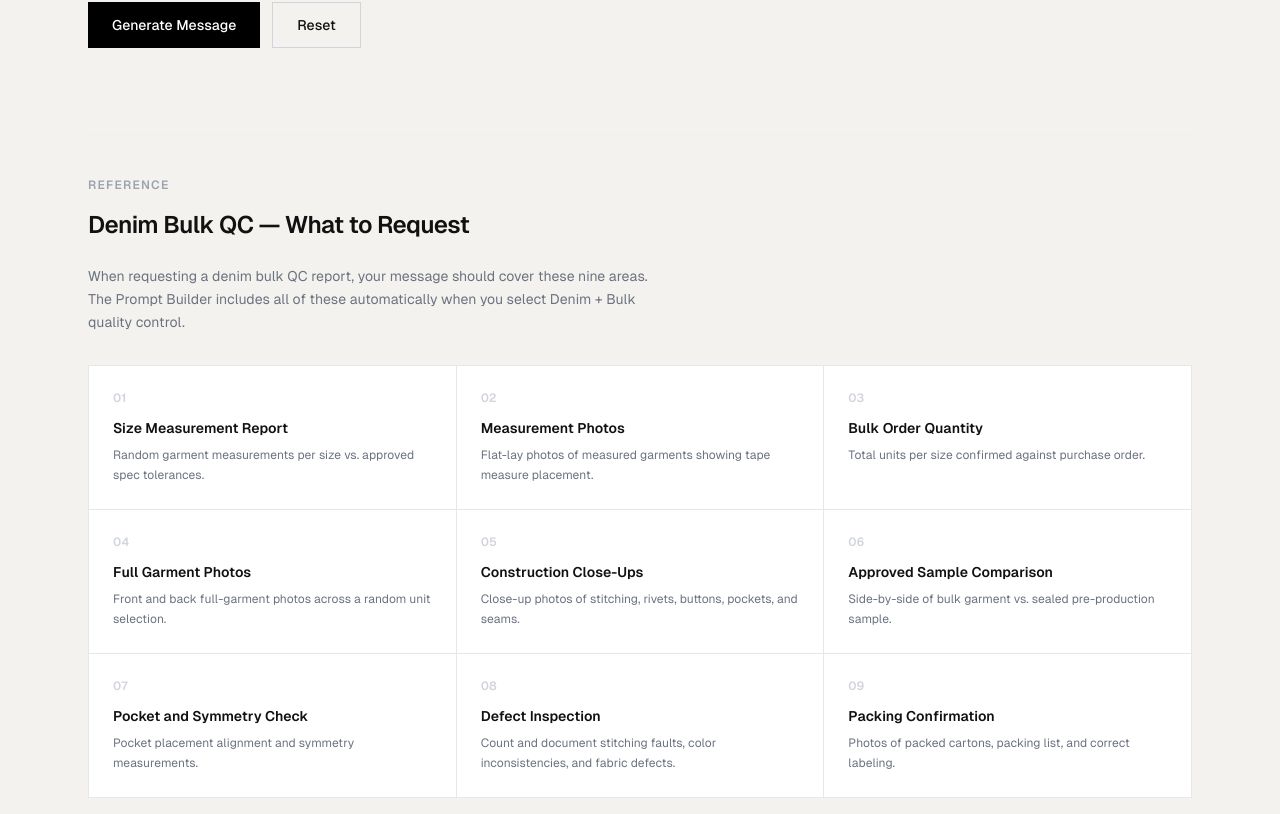
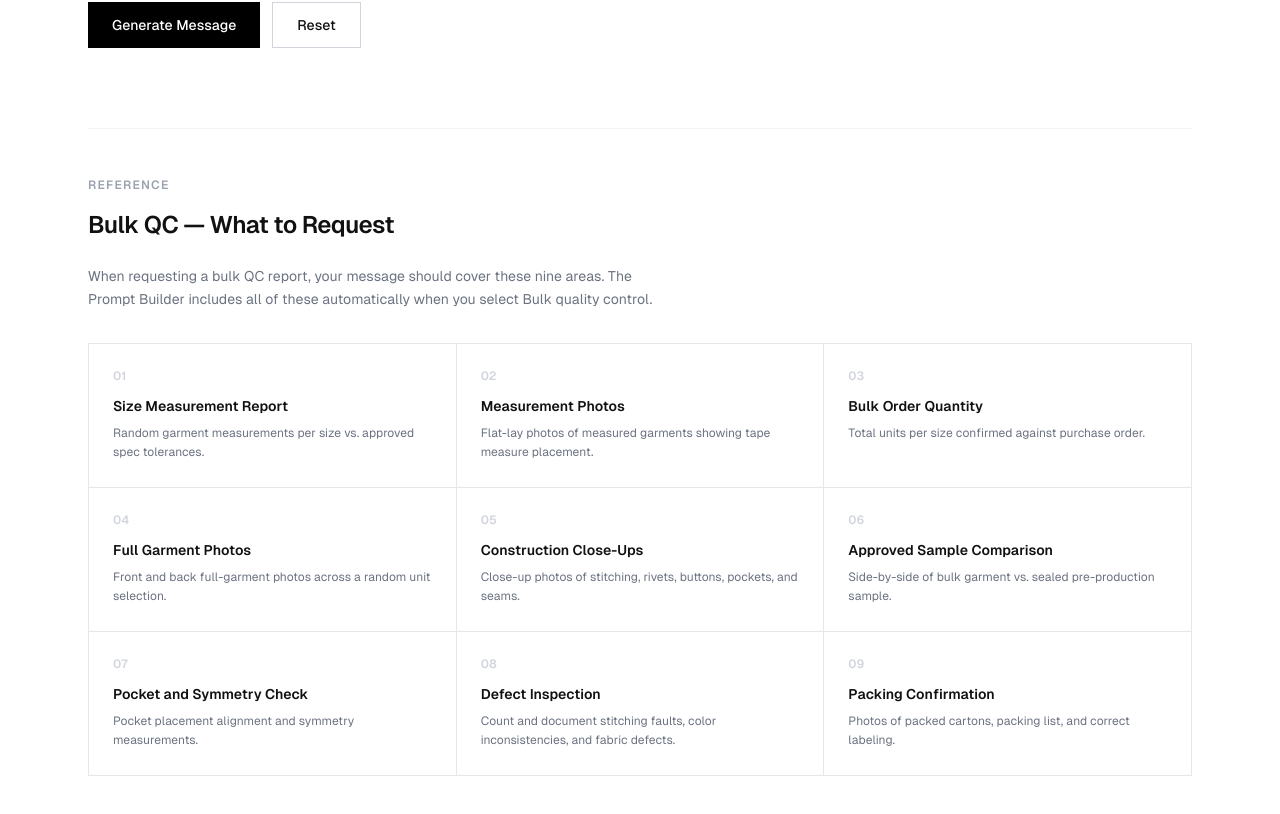
Before and after one commit to johndotpark/ed-en-core, a Next.js app: page /prompt-builder in a window 1280 px wide. Shown: the part 1084-1898 px from the top of the page. Built offline with nearby package versions, Linux system fonts and the light colour scheme.

Commit message:
Revert to white background, fix bulk QC section title
https://claude.ai/code/session_01Y8T3NcV2ve7i5mXDiR6ZGf

```diff
--- a/app/globals.css
+++ b/app/globals.css
@@ -3,11 +3,11 @@
 @tailwind utilities;
 
 :root {
-  --background: #F4F2EE;
+  --background: #ffffff;
   --foreground: #111111;
-  --border: #D8D4CC;
-  --muted: #8C8880;
-  --card: #EDEAE4;
+  --border: #e5e5e5;
+  --muted: #888888;
+  --card: #f9f9f9;
 }
 
 * {
--- a/app/prompt-builder/page.tsx
+++ b/app/prompt-builder/page.tsx
@@ -263,11 +263,11 @@ export default function PromptBuilderPage() {
           Reference
         </p>
         <h2 className="text-2xl font-semibold tracking-tight mb-6">
-          Denim Bulk QC — What to Request
+          Bulk QC — What to Request
         </h2>
         <p className="text-sm text-gray-500 mb-8 max-w-xl leading-relaxed">
-          When requesting a denim bulk QC report, your message should cover these nine areas.
-          The Prompt Builder includes all of these automatically when you select Denim + Bulk quality control.
+          When requesting a bulk QC report, your message should cover these nine areas.
+          The Prompt Builder includes all of these automatically when you select Bulk quality control.
         </p>
         <div className="grid grid-cols-1 sm:grid-cols-2 lg:grid-cols-3 gap-px border border-gray-200 bg-gray-200">
           {[
```
